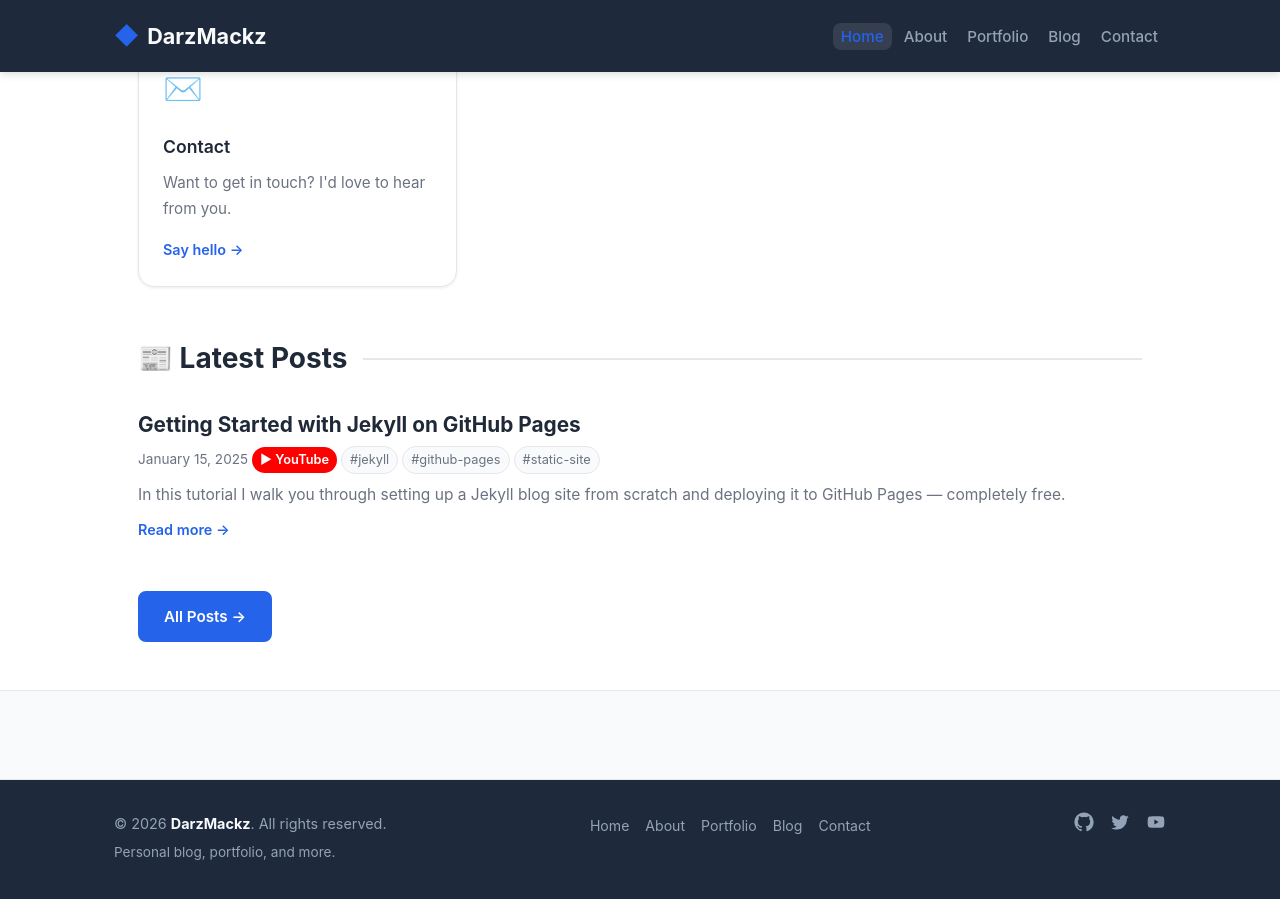
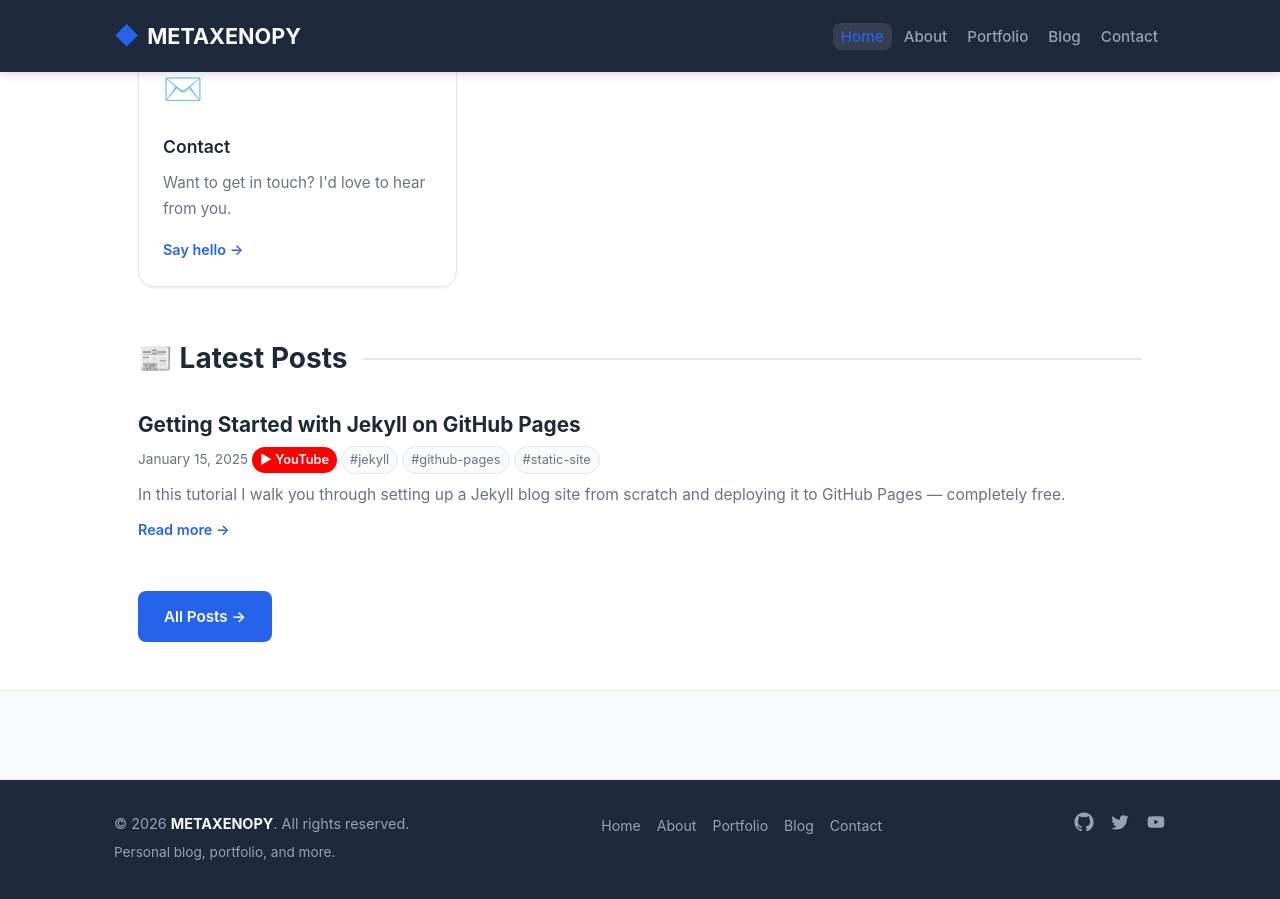
Before and after one commit to darzmackz/darzmackz.github.io, a Jekyll site: the page built from index.html, in a window 1280 px wide and 900 px high, scrolled down 956 px. Built offline with Jekyll 4.4.1, drawn with Linux system fonts in a browser that asks for light colours.

Commit message:
Update _config.yml

```diff
--- a/_config.yml
+++ b/_config.yml
@@ -1,6 +1,6 @@
-title: "DarzMackz"
+title: "METAXENOPY"
 description: "Personal blog, portfolio, and more."
-author: "DarzMackz"
+author: "Kenji Plando"
 email: ""
 url: "https://darzmackz.github.io"
 baseurl: ""
@@ -8,7 +8,7 @@
 # Social links (fill in your own)
 github_username: darzmackz
 twitter_username: ""
-youtube_channel: ""
+youtube_channel: "https://www.youtube.com/@metaxenopy?sub_confirmation=1"
 
 # Build settings
 markdown: kramdown
```
